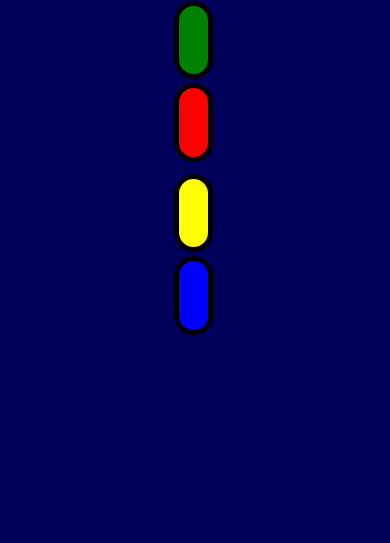
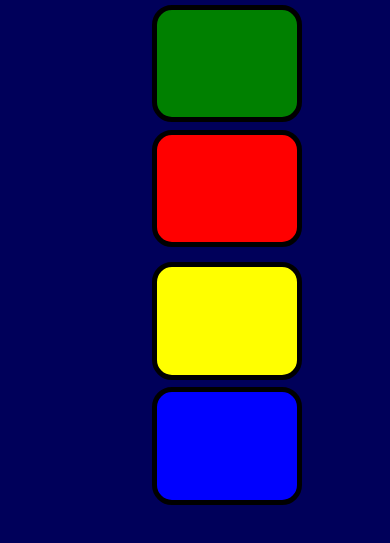
Before and after one commit to JeanPaul-AbiZeid/simon-game, a plain HTML site: page index.html in a window 390 px wide. Shown: the part 79-622 px from the top of the page. Drawn offline with Linux system fonts and the light colour scheme.

Commit message:
fixing responsivness

```diff
--- a/styles/styles.css
+++ b/styles/styles.css
@@ -21,11 +21,11 @@
     display: flex;
     margin-left: 40%;
     margin-bottom: 2%;
-    height: 20%;
+    height: 150px;
     width: 20%;
   }
   .button {
-    width: 50%;
+    width: 100%;
     height: 100%;
     border: 5px solid black;
     border-radius: 20px;
@@ -59,6 +59,12 @@
     }
 
     .button {
-        margin-top: 5%;
+      width: 100%;
+      margin-top: 5%;
+    }
+
+    .button-subcontainer {
+      height: 250px;
+      width: 150px;
     }
   }
```
